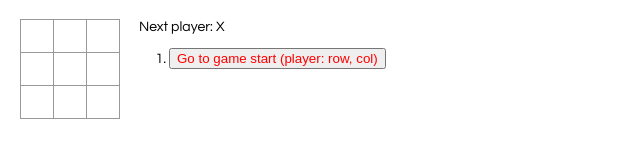
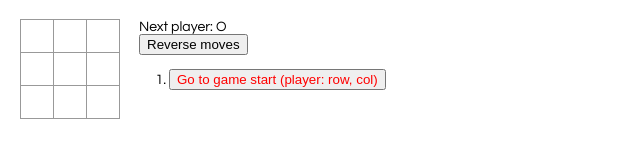
Before and after one commit to szewa-polyu/intro-to-react-tic-tac-toe-trial, a React app: page / in a window 1280 px wide. Shown: the whole page, without its empty margins (0-640 px from the left). Built offline with nearby package versions, Linux system fonts and the light colour scheme.

Commit message:
Completed!

```diff
--- a/src/index.css
+++ b/src/index.css
@@ -52,3 +52,15 @@ ol, ul {
 .selected-move {
   color: red;
 }
+
+.x-square {
+  color: blue;
+}
+
+.o-square {
+  color: orange;
+}
+
+.winner-square {
+  color: purple;
+}
--- a/src/index.js
+++ b/src/index.js
@@ -3,26 +3,41 @@ import ReactDOM from 'react-dom';
 import './index.css';
 
 function Square(props) {
+  const squareValue = props.value;
+  let btnClassName = "square";
+  if (squareValue === xSymbol()) {
+    btnClassName += " x-square";
+  } else if (squareValue === oSymbol()) {
+    btnClassName += " o-square";
+  }
+  if (props.isOneOfWinnerThree) {
+    btnClassName += " winner-square";
+  }
   return (
-    <button className="square" onClick={props.onClick}>
-      {props.value}
+    <button className={btnClassName} onClick={props.onClick}>
+      {squareValue}
     </button>
   )
 }
 
 class Board extends React.Component {
-  renderSquare(i) {
+  constructor(props) {
+    super(props);
+  }
+
+  renderSquare(i, isOneOfWinnerThree) {
     return (
       <Square
         value={this.props.squares[i]}
+        isOneOfWinnerThree={isOneOfWinnerThree}
         onClick={() => this.props.onClick(i)}
       />
     );
   }
 
   render() {
-    const numOfRows = 3;
-    const numOfCols = 3;
+    const numOfRows = this.props.rows;
+    const numOfCols = this.props.cols;
     let rowIndices = [];
     let colIndices = [];
     for (let i = 0; i < numOfRows; i++) {
@@ -36,9 +51,14 @@ class Board extends React.Component {
       return (
         <div key={row} className="board-row">
           {colIndices.map(col => {
+            const squareIdx = convertRowAndColumnToSquareIndex(row, col, numOfCols);
+            let isOneOfWinnerThree = false;
+            if (this.props.winnerThree !== null) {
+              isOneOfWinnerThree = this.props.winnerThree.includes(squareIdx);
+            }
             return (
               <span key={col}>
-                {this.renderSquare(row * numOfCols + col)}
+                {this.renderSquare(squareIdx, isOneOfWinnerThree)}
               </span>
             );
           })}
@@ -74,12 +94,13 @@ class Game extends React.Component {
     super(props);
     this.state = {
       history: [{
-        squares: Array(9).fill(null),
+        squares: Array(props.rows * props.cols).fill(null),
         lastMovePos: -1,
         lastMoveTurn: null
       }],
       stepNumber: 0,
-      xIsNext: true,
+      xIsNext: props.isXStartFirst,
+      isSortMoveDescend: props.isDefaultSortMoveDescend,
     }
   }
 
@@ -90,7 +111,7 @@ class Game extends React.Component {
     if (calculateWinner(squares) || squares[i]) {
       return;
     }
-    squares[i] = this.state.xIsNext ? 'X' : 'O';
+    squares[i] = this.state.xIsNext ? xSymbol() : oSymbol();
     this.setState({
       history: history.concat([{
         squares: squares,
@@ -109,52 +130,69 @@ class Game extends React.Component {
     });
   }
 
-  convertSquareIndexToRowAndColumn(idx) {
-    return {
-      row: Math.floor(idx / 3),
-      col: idx % 3
-    };
+  reverseMoves() {
+    this.setState((prevState, props) => ({
+      isSortMoveDescend: !prevState.isSortMoveDescend
+    }));
   }
 
   render() {
+    const numOfRows = this.props.rows;
+    const numOfCols = this.props.cols;
+
     const history = this.state.history;
     const current = history[this.state.stepNumber];
-    const winner = calculateWinner(current.squares);
+    const winnerThree = calculateWinner(current.squares);
 
-    const moves = history.map((step, move) => {
-      const lastMoveRowAndColumn = this.convertSquareIndexToRowAndColumn(step.lastMovePos);
+    let moves = history.map((step, move) => {
+      const lastMoveRowAndColumn = convertSquareIndexToRowAndColumn(step.lastMovePos, numOfCols);
       const desc = move ?
         'Go to move #' + move + ' (' + step.lastMoveTurn + ': ' + lastMoveRowAndColumn.row + ', ' + lastMoveRowAndColumn.col + ')' :
         'Go to game start (player: row, col)';
       const isMoveCurrentlySelected = this.state.stepNumber === move;
+      const btnClassName = isMoveCurrentlySelected ? 'selected-move' : '';
       return (
         <li key={move}>
           <button onClick={() => this.jumpTo(move)}
-            className={isMoveCurrentlySelected ? 'selected-move' : ''}>
+            className={btnClassName}>
             {desc}
           </button>
         </li>
       );
     });
 
+    if (this.state.isSortMoveDescend) {
+      moves = moves.reverse();
+    }
+
     let status;
-    if (winner) {
-      status = 'Winner: ' + winner;
+    if (winnerThree) {
+      status = 'Winner: ' + current.squares[winnerThree[0]];
+    } else if (moves.length === numOfRows * numOfCols + 1) {
+      // draw game
+      status = 'Draw game';
     } else {
-      status = 'Next player: ' + (this.state.xIsNext ? 'X' : 'O');
+      status = 'Next player: ' + (this.state.xIsNext ? xSymbol() : oSymbol());
     }
 
     return (
       <div className="game">
         <div className="game-board">
           <Board
+            rows={numOfRows}
+            cols={numOfCols}
             squares={current.squares}
+            winnerThree={winnerThree}
             onClick={(i) => this.handleClick(i)}
           />
-
         </div>
         <div className="game-info">
           <div>{status}</div>
+          <div>
+            <button onClick={() => this.reverseMoves()}>
+              Reverse moves
+            </button>
+          </div>
           <ol>{moves}</ol>
         </div>
       </div>
@@ -165,7 +203,9 @@ class Game extends React.Component {
 // ========================================
 
 ReactDOM.render(
-  <Game />,
+  <Game rows={3} cols={3}
+    isXStartFirst={false}
+    isDefaultSortMoveDescend={true} />,
   document.getElementById('root')
 );
 
@@ -183,8 +223,27 @@ function calculateWinner(squares) {
   for (let i = 0; i < lines.length; i++) {
     const [a, b, c] = lines[i];
     if (squares[a] && squares[a] === squares[b] && squares[a] === squares[c]) {
-      return squares[a];
+      return lines[i];
     }
   }
   return null;
 }
+
+function convertSquareIndexToRowAndColumn(idx, numOfCols) {
+  return {
+    row: Math.floor(idx / numOfCols),
+    col: idx % numOfCols
+  };
+}
+
+function convertRowAndColumnToSquareIndex(row, col, numOfCols) {
+  return row * numOfCols + col;
+}
+
+function xSymbol() {
+  return 'X';
+}
+
+function oSymbol() {
+  return 'O';
+}
```
